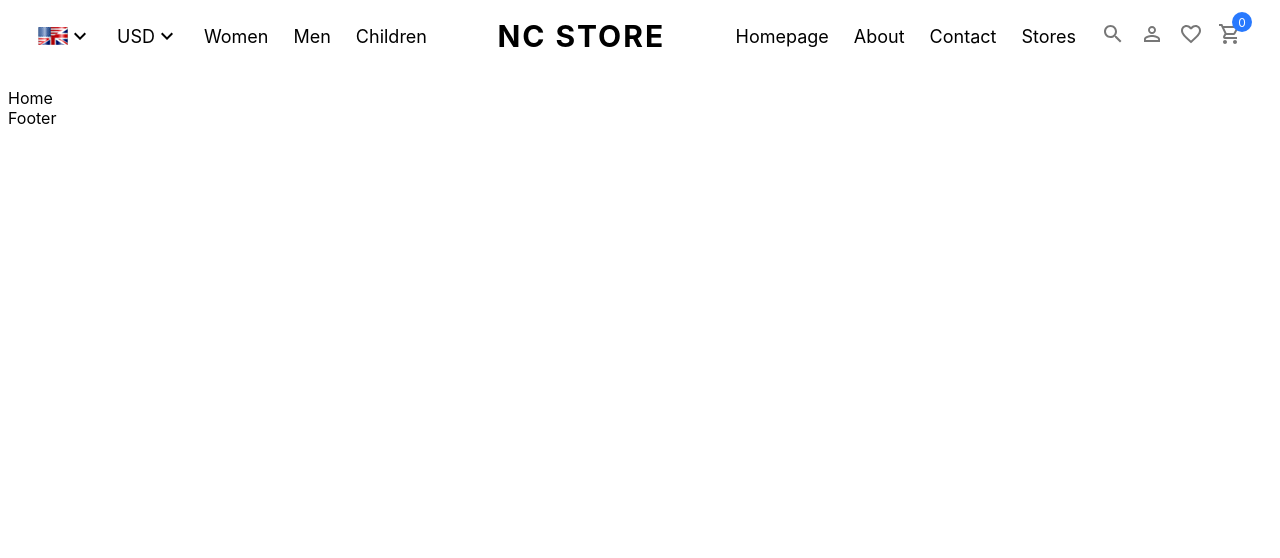
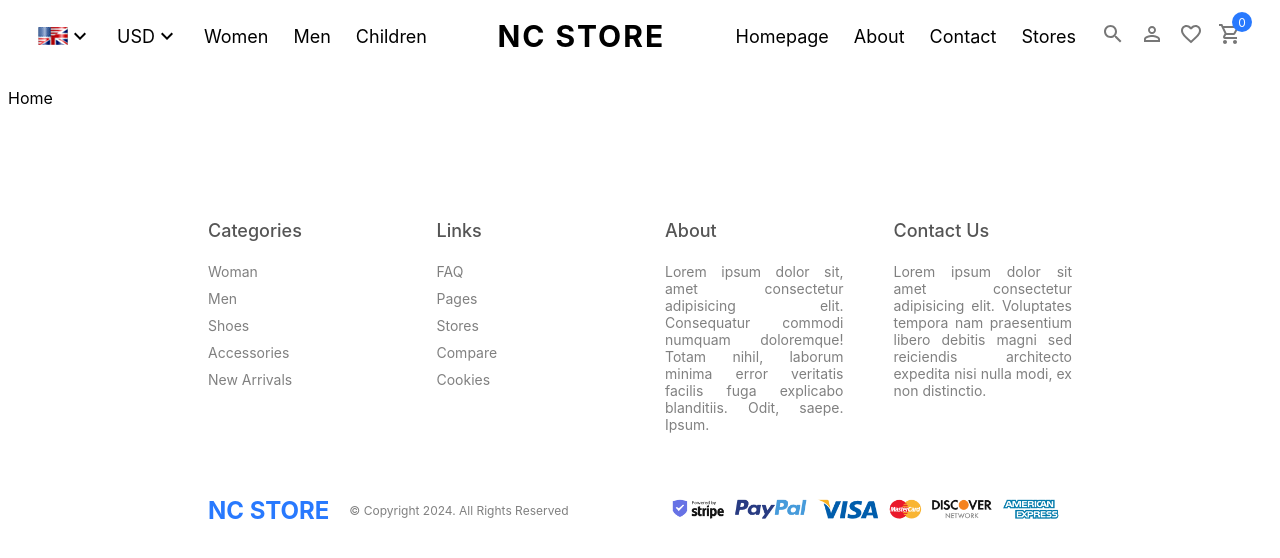
Before and after one commit to nipunac99/e-commerce_web_application, a React (Vite) app: page / in a window 1280 px wide. Shown: the top 558 px of the page. Built offline with nearby package versions, Linux system fonts and the light colour scheme.

Commit message:
finish_navbar_and_footer

```diff
--- a/src/components/Footer/Footer.jsx
+++ b/src/components/Footer/Footer.jsx
@@ -1,9 +1,55 @@
-import React from 'react'
+import React from "react";
+import './Footer.scss'
 
 const Footer = () => {
   return (
-    <div>Footer</div>
-  )
-}
+    <div className="footer">
+      <div className="top">
+        <div className="item">
+          <h1>Categories</h1>
+          <span>Woman</span>
+          <span>Men</span>
+          <span>Shoes</span>
+          <span>Accessories</span>
+          <span>New Arrivals</span>
+        </div>
+        <div className="item">
+          <h1>Links</h1>
+          <span>FAQ</span>
+          <span>Pages</span>
+          <span>Stores</span>
+          <span>Compare</span>
+          <span>Cookies</span>
+        </div>
+        <div className="item">
+          <h1>About</h1>
+          <span>
+            Lorem ipsum dolor sit, amet consectetur adipisicing elit.
+            Consequatur commodi numquam doloremque! Totam nihil, laborum minima
+            error veritatis facilis fuga explicabo blanditiis. Odit, saepe.
+            Ipsum.
+          </span>
+        </div>
+        <div className="item">
+          <h1>Contact Us</h1>
+          <span>
+            Lorem ipsum dolor sit amet consectetur adipisicing elit. Voluptates
+            tempora nam praesentium libero debitis magni sed reiciendis
+            architecto expedita nisi nulla modi, ex non distinctio.
+          </span>
+        </div>
+      </div>
+      <div className="bottom">
+        <div className="left">
+          <span className="logo">NC STORE</span>
+          <span className="copyright">© Copyright 2024. All Rights Reserved</span>
+        </div>
+        <div className="right">
+          <img src="/img/payment.png" alt="" />
+        </div>
+      </div>
+    </div>
+  );
+};
 
-export default Footer
+export default Footer;
--- /dev/null
+++ b/src/components/Footer/Footer.scss
@@ -0,0 +1,55 @@
+.footer {
+  margin: 100px 200px 20px 200px;
+
+  .top {
+    display: flex;
+    gap: 50px;
+
+    .item {
+      flex: 1;
+      display: flex;
+      flex-direction: column;
+      gap: 10px;
+      text-align: justify;
+      font-size: 14px;
+
+      h1 {
+        font-size: 18px;
+        font-weight: 500;
+        color: #555;
+      }
+
+      span {
+        color: gray;
+      }
+    }
+  }
+
+  .bottom {
+    display: flex;
+    align-items: center;
+    justify-content: space-between;
+    margin-top: 50px;
+    .left {
+      display: flex;
+      align-items: center;
+
+      .logo {
+        color: #2879fe;
+        font-weight: bold;
+        font-size: 24px;
+      }
+
+      .copyright {
+        margin-left: 20px;
+        font-size: 12px;
+        color: gray;
+      }
+    }
+    .right {
+      img {
+        height: 50px;
+      }
+    }
+  }
+}
```
